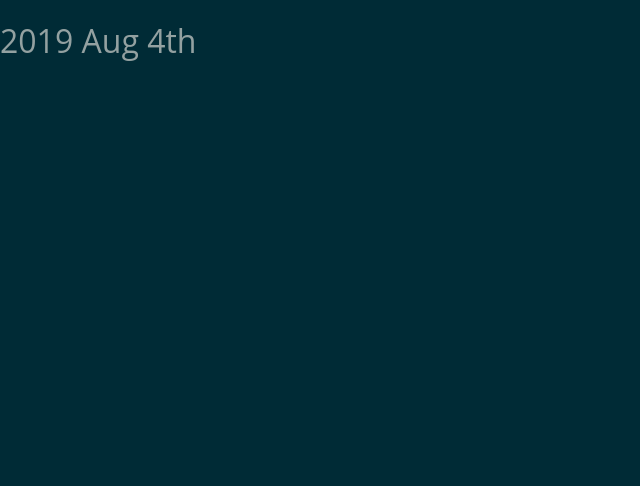
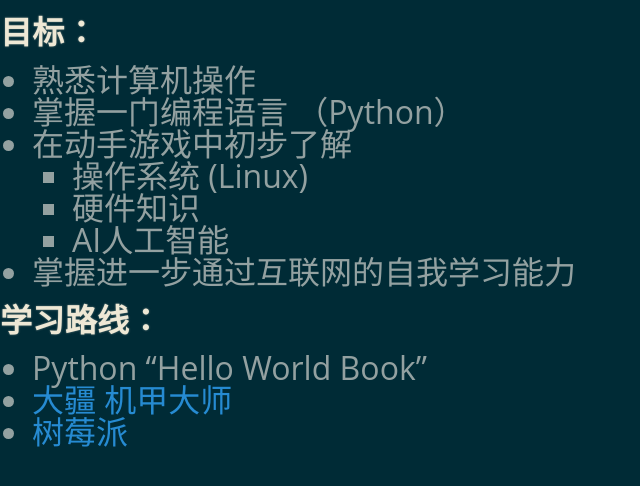
Before and after one commit to alexzhf/kid-training, a Jekyll site: the page built from docs/_posts/0000-01-02-intro.md, in a window 1280 px wide. Shown: the top 486 px of the page, without its empty margins (0-640 px from the left). Built offline with Jekyll 4.4.1, drawn with Linux system fonts in a browser that asks for light colours; part of the change alters nothing that is shown.

Commit message:
Update slide names
No content change

```diff
--- a/docs/_posts/0000-01-02-alexzhf.md
+++ b/docs/_posts/0000-01-02-intro.md
@@ -7,7 +7,7 @@ title: "第一课 - 课程介绍"
 - 掌握一门编程语言 （Python）
 - 在动手游戏中初步了解
   - 操作系统 (Linux)
-  - 硬件知识 (机器人，树莓派)
+  - 硬件知识
   - AI人工智能
 - 掌握进一步通过互联网的自我学习能力
 
```
Also changed, not shown: docs/_posts/0000-01-01-open.md (renamed from docs/_posts/0000-01-01-intro.md).
